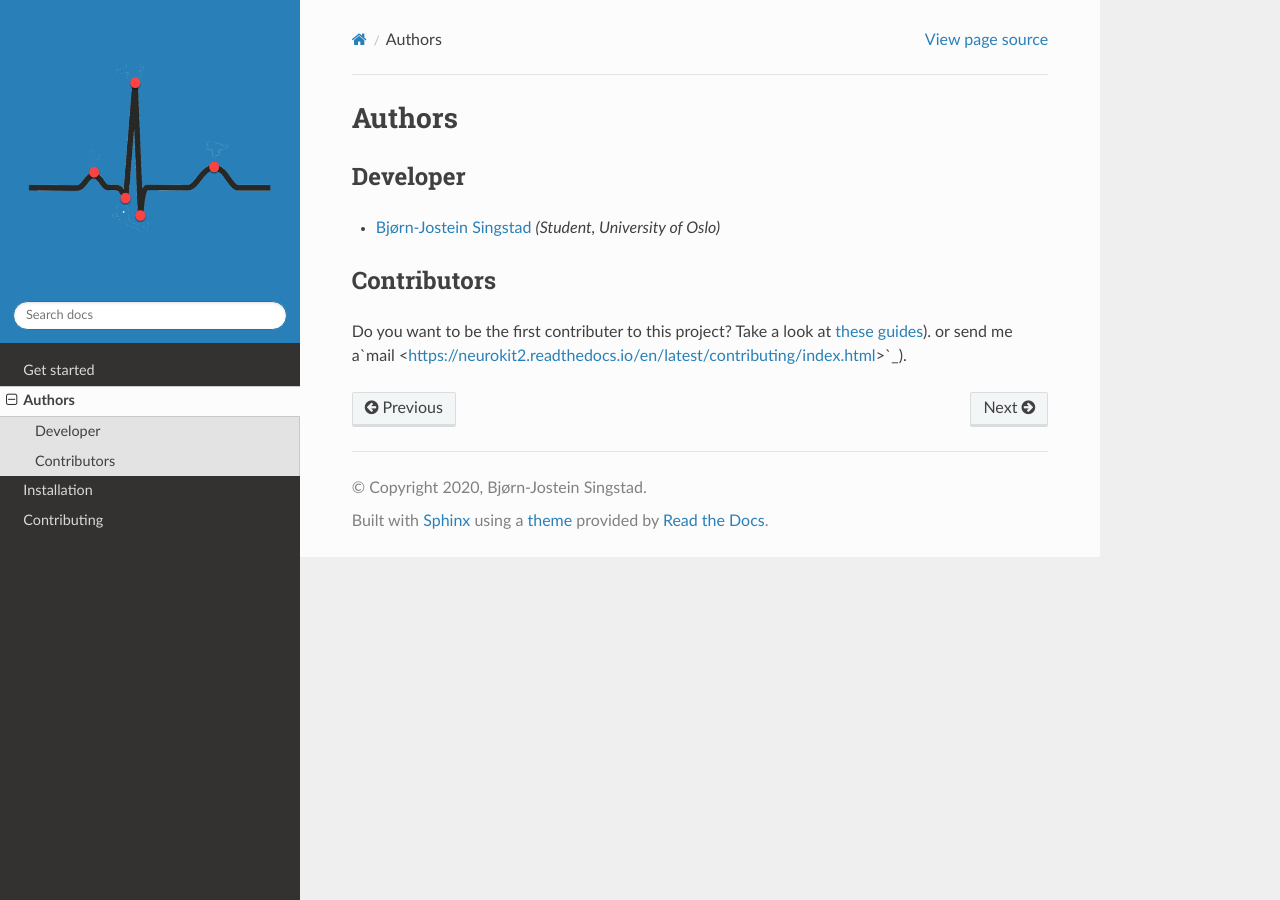
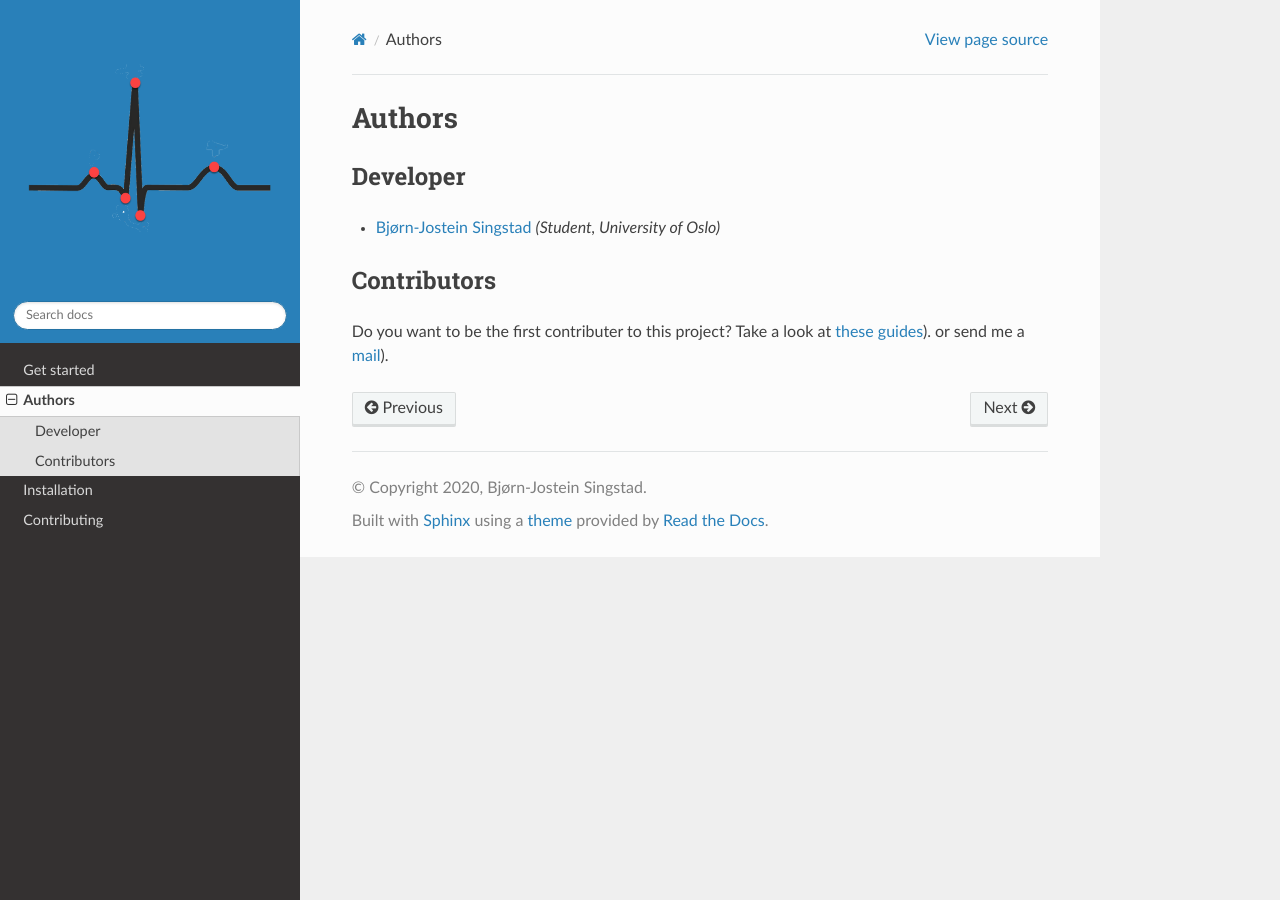
Before and after one commit to Bsingstad/ECG-featurizer, a Sphinx documentation site: the page built from docs/source/authors.rst, in a window 1280 px wide. Built offline with Sphinx 7.4.7 and the Read the Docs theme 2.0.0, drawn with Linux system fonts in a browser that asks for light colours; some of the changed lines change nothing that is shown.

Commit message:
Update authors.rst

```diff
--- a/docs/source/authors.rst
+++ b/docs/source/authors.rst
@@ -9,4 +9,4 @@ Developer
 Contributors
 -------------
 
-Do you want to be the first contributer to this project? Take a look at `these guides <https://neurokit2.readthedocs.io/en/latest/contributing/index.html>`_). or send me a`mail <https://neurokit2.readthedocs.io/en/latest/contributing/index.html>`_).
+Do you want to be the first contributer to this project? Take a look at `these guides <https://neurokit2.readthedocs.io/en/latest/contributing/index.html>`_). or send me a `mail <bjorn_sing@hotmail.com>`_).
```
